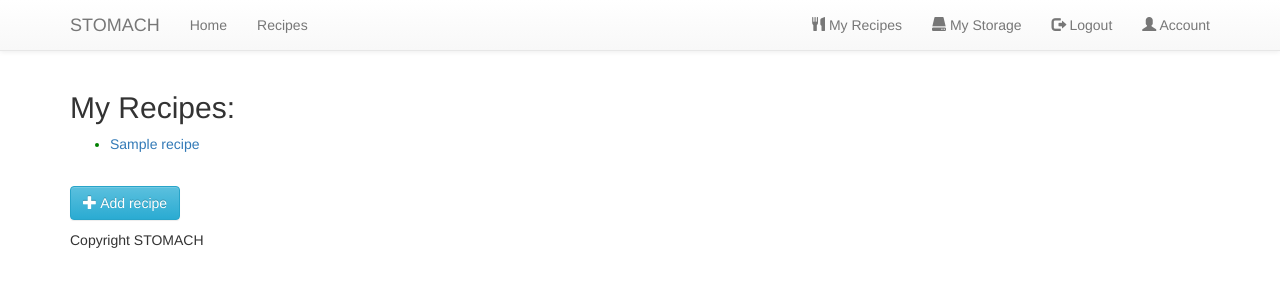
After one commit to Breee/STOMACH, a Django app: page /stomach/recipes/user/ in a window 1280 px wide. The commit adds this page. Shown: the top 300 px of the page. Run offline with Django 3.2, Linux system fonts and the light colour scheme; a user stored in the database is signed in; tables that the repository leaves empty hold one stand-in row (values such as "Sample post"); some libraries are stand-ins or nearby versions.

Commit message:
fixed an issue where users could saw all recipes
Also recipes that are deleted are set to an invisible state.
closes  issue #1

```diff
--- a/STOMACH/settings.py
+++ b/STOMACH/settings.py
@@ -121,3 +121,4 @@ USE_TZ = True
 
 STATIC_URL = '/static/'
 LOGIN_REDIRECT_URL = 'home'
+LOGIN_URL = '/login'
--- a/stomach_src/models.py
+++ b/stomach_src/models.py
@@ -52,6 +52,8 @@ class Recipe(models.Model):
     cook_time = models.PositiveIntegerField(default=0)
     # amount of persons.
     person_amount = models.PositiveIntegerField(default=1)
+    # visibility
+    visible = models.BooleanField(default=True)
 
     def publish(self):
         self.published_date = timezone.now()
--- a/stomach_src/templates/html/base.html
+++ b/stomach_src/templates/html/base.html
@@ -65,14 +65,13 @@
 
             <div class="collapse navbar-collapse">
                 <ul class="nav navbar-nav">
-                    <li><a href="/stomach/home">Home</a></li>
-                    <li><a href="/stomach/recipes">Recipes</a></li>
+                    <li><a href="{% url 'home' %}">Home</a></li>
+                    <li><a href="{% url 'recipes_list' %}">Recipes</a></li>
                 </ul>
 
                 <ul class="nav navbar-nav navbar-right">
                     {% if user.is_authenticated %}
-                        <li><a href="{% url 'user_recipes' %}"
-                               class="p-r-none"><span class="glyphicon glyphicon-cutlery"></span> My Recipes</a></li>
+                        <li><a href="{% url 'recipes_user' %}" class="p-r-none"><span class="glyphicon glyphicon-cutlery"></span> My Recipes</a></li>
                         <li><a href="{% url 'user_storage' %}"
                                class="p-r-none"><span class="glyphicon glyphicon-hdd"></span> My Storage</a></li>
                         <li><a href="/logout"><span class="glyphicon glyphicon-log-out"></span> Logout</a></li>
--- a/stomach_src/templates/html/recipe/recipe_detail.html
+++ b/stomach_src/templates/html/recipe/recipe_detail.html
@@ -5,7 +5,6 @@
 {% block nav-style %}mkt-nav{% endblock nav-style %}
 
 {% block content %}
-
     {# Hero Section #}
     <div class="mkt-s1">
         <div class="mkt-s1-body container ">
@@ -84,8 +83,8 @@
             <div class="row">
                 <div class="col-lg-1"><a href="{% url 'recipe_edit' recipe.id %}" class="btn btn-info"><span
                         class="glyphicon glyphicon-edit"></span> Edit</a></div>
-                <div class="col-lg-1"><a href="{% url 'recipe_delete' recipe.id %}" class="btn btn-info"><span
-                        class="glyphicon glyphicon-trash"></span> Delete</a></div>
+                <div class="col-lg-1"><a href="{% url 'recipe_hide' recipe.id %}" class="btn btn-info" onclick="return confirm('Are you sure you want to remove this recipe?')"><span
+                        class="glyphicon glyphicon-trash"></span> Remove</a></div>
                 <div class="col-lg-10"></div>
             </div>
         </div>
--- a/stomach_src/templates/html/recipe/recipe_edit.html
+++ b/stomach_src/templates/html/recipe/recipe_edit.html
@@ -6,7 +6,7 @@
     {% if success %}
 
         <div class="alert alert-success" role="alert">{{ success }}</div>
-        <a href="/stomach/recipe/new" class="btn btn-info" role="button">Add another recipe</a>
+        <a href="{% url 'recipe_new' %}" class="btn btn-info" role="button">Add another recipe</a>
 
     {% else %}
 
--- /dev/null
+++ b/stomach_src/templates/html/recipe/recipes_user.html
@@ -0,0 +1,36 @@
+{% extends 'html/base.html' %}
+{% load staticfiles %}
+
+{% block title %}My Recipes{% endblock title %}
+{% block nav-style %}mkt-nav{% endblock nav-style %}
+
+{% block content %}
+
+    <div class="mkt-s2 container">
+        <h2 class="mkt-s2-h">My Recipes:</h2>
+        <div class="mkt-s2-body">
+            {% if recipes %}
+                <ul>
+                    {% for recipe in recipes %}
+                        <li><a href="{% url 'recipe_detail' recipe.id %}">{{ recipe.name }}</a></li>
+                    {% endfor %}
+                </ul>
+            {% else %}
+                <p>No recipes are available.</p>
+            {% endif %}
+        </div>
+    </div>
+
+    <div class="mkt-s2 container">
+        <h2 class="mkt-s2-h"><a href="{% url 'recipe_new' %}" class="btn btn-info"><span
+                class="glyphicon glyphicon-plus"></span> Add recipe</a></h2>
+    </div>
+
+    {% if notAuthorized %}
+        <div class="mkt-s2 container">
+            <div class="alert alert-warning" role="alert">{{ notAuthorized }} <a href="/login" class="btn btn-warning"
+                                                                                 role="button">Login now</a></div>
+        </div>
+    {% endif %}
+
+{% endblock %}
--- a/stomach_src/urls.py
+++ b/stomach_src/urls.py
@@ -9,13 +9,13 @@ urlpatterns = [
     # recipe related stuff
     url(r'^recipes/$', views.recipes_list, name='recipes_list'),
     url(r'^recipes/(?P<message>\w+)$', views.recipes_list, name='recipes_list'),
-    url(r'^recipes/user$', views.recipe_user, name='user_recipes'),
+    url(r'^recipes/user/$', views.recipes_user, name='recipes_user'),
     # ex: /stomach/5/
     url(r'^recipes/(?P<recipe_id>[0-9]+)/$', views.recipe_detail, name='recipe_detail'),
     url(r'^recipes/new/$', views.recipe_new, name='recipe_new'),
     url(r'^recipes/(?P<recipe_id>[0-9]+)/edit/$', views.recipe_edit, name='recipe_edit'),
-    url(r'^recipes/(?P<recipe_id>[0-9]+)/delete/$', views.recipe_delete, name='recipe_delete'),
-    url(r'^$', views.redirect_to_recipes_list, name='redirect_to_recipes_list'),
+    url(r'^recipes/(?P<recipe_id>[0-9]+)/remove/$', views.recipe_hide, name='recipe_hide'),
+    url(r'^recipes/$', views.redirect_to_recipes_list, name='redirect_to_recipes_list'),
     # storage related stuff
     url(r'^storage/$', views.storage_list, name='user_storage'),
     url(r'^storage/new/$', views.storage_new, name='storage_new'),
--- a/stomach_src/views.py
+++ b/stomach_src/views.py
@@ -1,4 +1,5 @@
 from django.shortcuts import *
+from django.contrib.auth.decorators import login_required
 
 from django.forms import formset_factory
 
@@ -21,7 +22,7 @@ def home(request):
 """
 
 def recipes_list(request, message=""):
-    recipes_list = Recipe.objects.order_by('-published_date')
+    recipes_list = Recipe.objects.order_by('-published_date').filter(visible=True)
     # context is a map with elements of the form (id -> iterable)
     # where the id is the name accessible in html templates.
     context = {'latest_recipes_list': recipes_list, "message": message}
@@ -40,13 +41,16 @@ def recipe_detail(request, recipe_id):
                   'html/recipe/recipe_detail.html',
                   context)
 
-
-def recipe_user(request):
-    userRecipes = Creator_Recipe.objects.filter(creator_ID=request.user.id).values_list('recipe_ID', flat=True)
-    recipes = Recipe.objects.filter(pk__in=set(userRecipes))
-    context = {'latest_recipes_list': recipes}
+@login_required
+def recipes_user(request):
+    userRecipes = Creator_Recipe.objects.filter(creator_ID=request.user.id).values_list('recipe_ID')
+    print("USER")
+    print(userRecipes)
+    recipes = Recipe.objects.filter(pk__in=userRecipes, visible=True)
+    print(recipes)
+    context = {'recipes': recipes}
     return render(request,
-                  'html/recipe/recipe_list.html',
+                  'html/recipe/recipes_user.html',
                   context)
 
 
@@ -61,15 +65,15 @@ def recipe_new(request):
     else:
         if request.user.is_authenticated:
             recipeForm = RecipeForm()
-            ingredientFormSet = formset_factory(IngredientForm)
-            categoryFormSet = formset_factory(CategoryForm)
+            ingredientFormSet = formset_factory(IngredientForm,extra=1)
+            categoryFormSet = formset_factory(CategoryForm,extra=1)
             context = {'form': recipeForm, 'ingredientFormset': ingredientFormSet, 'categoryFormset': categoryFormSet,
                        'edit': False}
             return render(request,
                           'html/recipe/recipe_edit.html',
                           context)
         else:
-            recipes_list = Recipe.objects.order_by('-published_date')
+            recipes_list = Recipe.objects.order_by('-published_date').filter(visible=True)
             message = "Only logged in users can create new recipes."
             context = {'notAuthorized': message, 'latest_recipes_list': recipes_list}
             return render(request,
@@ -116,18 +120,15 @@ def recipe_edit(request, recipe_id):
                       context)
 
 
-def recipe_delete(request, recipe_id):
-    try:
-        recipename = Recipe.objects.get(id=recipe_id).name
-        Recipe.objects.get(id=recipe_id).delete()
-        message = "Recipe %s has been deleted successfully" % recipename
-    except:
-        message = ""
+
+
+def recipe_hide(request, recipe_id):
+    DBUtils.hide_recipe(recipe_id)
     return redirect_to_recipes_list(request)
 
 
 def redirect_to_recipes_list(request):
-    return redirect('recipes')
+    return redirect('recipes_list')
 
 
 """
```
Also changed, not shown: stomach_src/admin.py (+2 -12 lines), stomach_src/utils/stomachDatabaseUtils.py (+18 -3 lines).
